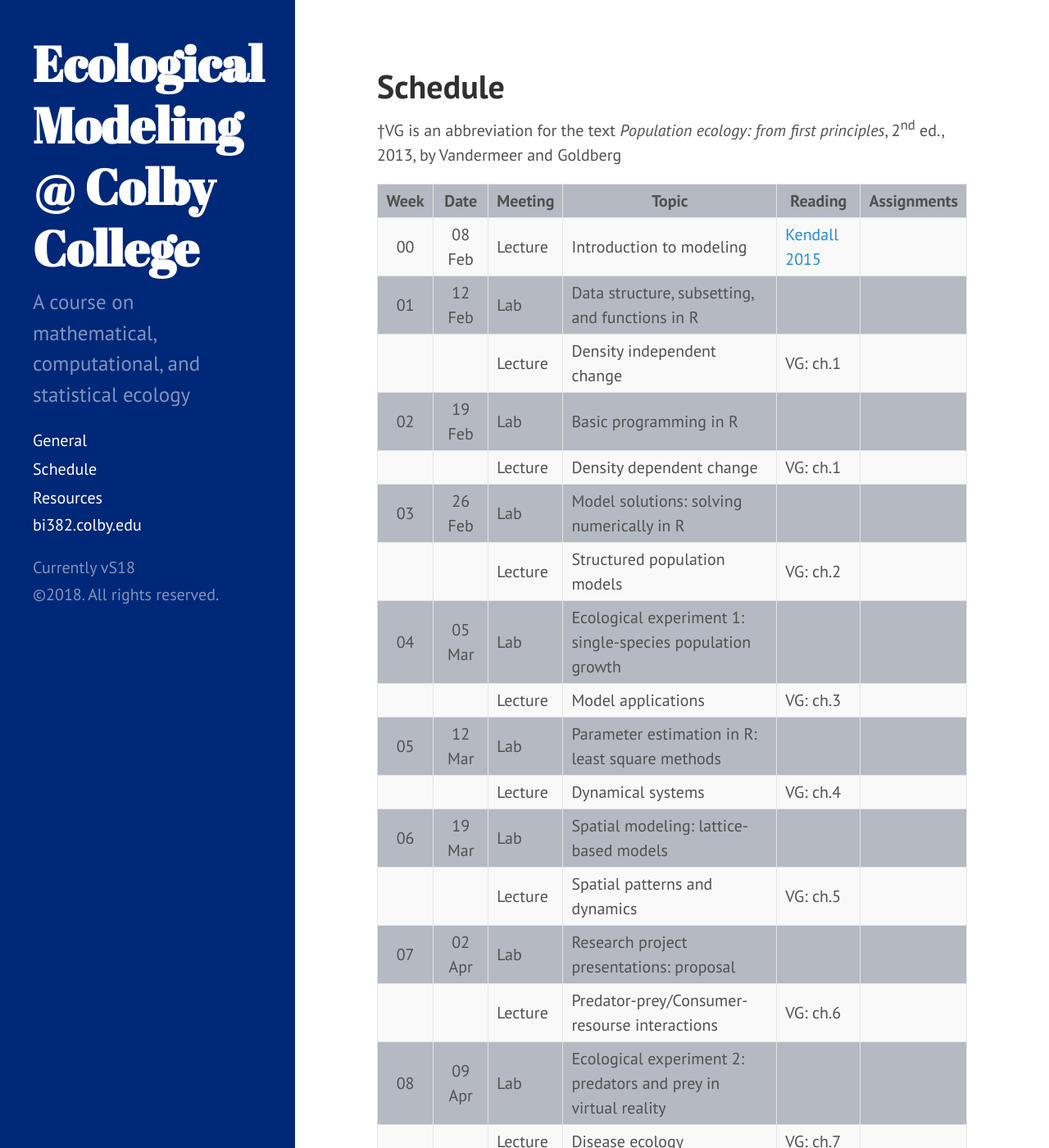
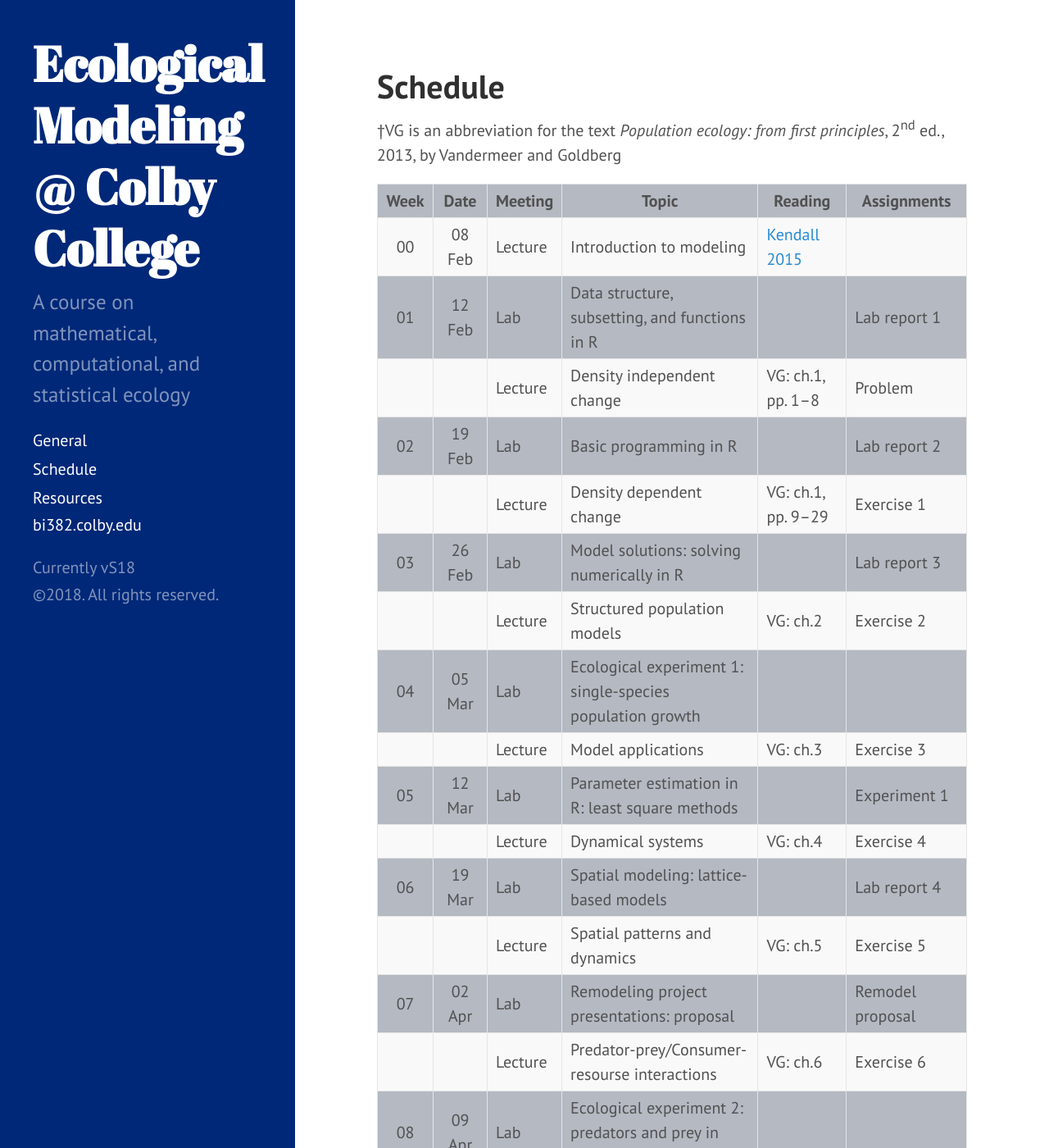
Before and after one commit to ColbyEcology/BI382_2018_Spring, a Jekyll site: the page built from Schedule.md, in a window 1280 px wide and 1400 px high. Shown: the whole window at 82% size. Built offline with Jekyll 4.4.1, drawn with Linux system fonts in a browser that asks for light colours; some of the changed text lies outside the part shown.

Commit message:
added assignments to schedule

```diff
--- a/Schedule.md
+++ b/Schedule.md
@@ -27,31 +27,31 @@ title: "Schedule"
 
 &#8224;VG is an abbreviation for the text *Population ecology: from first principles*, 2<sup>nd</sup> ed., 2013, by Vandermeer and Goldberg
 
-Week |  Date  | Meeting |     Topic                                                      | Reading      | Assignments
-:---:|:------:|---------|----------------------------------------------------------------|--------------|
+Week |  Date  | Meeting |     Topic                                                      | Reading           | Assignments
+:---:|:------:|---------|----------------------------------------------------------------|-------------------|
 00   | 08 Feb | Lecture | Introduction to modeling                                       | [Kendall 2015](http://onlinelibrary.wiley.com/doi/10.1890/14-2080.1/abstract){:target="_blank"} |
-01   | 12 Feb |   Lab   | Data structure, subsetting, and functions in R                 |              |
-     |        | Lecture | Density independent change                                     | VG: ch.1     |
-02   | 19 Feb |   Lab   | Basic programming in R                                         |              |
-     |        | Lecture | Density dependent change                                       | VG: ch.1     |
-03   | 26 Feb |   Lab   | Model solutions: solving numerically in R                      |              |
-     |        | Lecture | Structured population models                                   | VG: ch.2     |
-04   | 05 Mar |   Lab   | Ecological experiment 1: single-species population growth      |              |
-     |        | Lecture | Model applications                                             | VG: ch.3     |
-05   | 12 Mar |   Lab   | Parameter estimation in R: least square methods                |              |
-     |        | Lecture | Dynamical systems                                              | VG: ch.4     |
-06   | 19 Mar |   Lab   | Spatial modeling: lattice-based models                         |              |
-     |        | Lecture | Spatial patterns and dynamics                                  | VG: ch.5     |
-07   | 02 Apr |   Lab   | Research project presentations: proposal                       |              |
-     |        | Lecture | Predator-prey/Consumer-resourse interactions                   | VG: ch.6     |
-08   | 09 Apr |   Lab   | Ecological experiment 2: predators and prey in virtual reality |              |
-     |        | Lecture | Disease ecology		           	                             | VG: ch.7     |
-09   | 16 Apr |   Lab   | Parameter estimation in R: maximum likelihood                  |              |
-     |        | Lecture | Competition  				                                     | VG: ch.8     |
-10   | 23 Apr |   Lab   | Research project presentations: methods                        |              |
-     |        | Lecture | Facilitation and mutualism                                     | VG: ch.9     |
-11   | 30 Apr |   Lab   | Research project: analysis                                     |              |
-     |        | Lecture | Webs and networks                        		                 |              |
-12   | 07 May |   Lab   | Research project: analysis                                     |              |
-     |        | Lecture | Research project presentations: proposal                       |              |
-Exam | 16 May |         | Research project: final paper due before 6:00 PM               |              |
+01   | 12 Feb |   Lab   | Data structure, subsetting, and functions in R                 |                   | Lab report 1
+     |        | Lecture | Density independent change                                     | VG: ch.1, pp. 1–8 | Problem
+02   | 19 Feb |   Lab   | Basic programming in R                                         |                   | Lab report 2
+     |        | Lecture | Density dependent change                                       | VG: ch.1, pp. 9–29| Exercise 1
+03   | 26 Feb |   Lab   | Model solutions: solving numerically in R                      |                   | Lab report 3
+     |        | Lecture | Structured population models                                   | VG: ch.2          | Exercise 2
+04   | 05 Mar |   Lab   | Ecological experiment 1: single-species population growth      |                   |
+     |        | Lecture | Model applications                                             | VG: ch.3          | Exercise 3
+05   | 12 Mar |   Lab   | Parameter estimation in R: least square methods                |                   | Experiment 1
+     |        | Lecture | Dynamical systems                                              | VG: ch.4          | Exercise 4
+06   | 19 Mar |   Lab   | Spatial modeling: lattice-based models                         |                   | Lab report 4
+     |        | Lecture | Spatial patterns and dynamics                                  | VG: ch.5          | Exercise 5
+07   | 02 Apr |   Lab   | Remodeling project presentations: proposal                     |                   | Remodel proposal
+     |        | Lecture | Predator-prey/Consumer-resourse interactions                   | VG: ch.6          | Exercise 6
+08   | 09 Apr |   Lab   | Ecological experiment 2: predators and prey in virtual reality |                   |
+     |        | Lecture | Disease ecology		           	                             | VG: ch.7          | Exercise 7
+09   | 16 Apr |   Lab   | Parameter estimation in R: maximum likelihood                  |                   | Experiment 2
+     |        | Lecture | Competition  				                                     | VG: ch.8          | Exercise 8
+10   | 23 Apr |   Lab   | Research project presentations: methods                        |                   | Remodel methods
+     |        | Lecture | Facilitation and mutualism                                     | VG: ch.9          | Exercise 9
+11   | 30 Apr |   Lab   | Research project: analysis                                     |                   |
+     |        | Lecture | Webs and networks                        		                 |                   | Exercise 10
+12   | 07 May |   Lab   | Research project: analysis                                     |                   |
+     |        | Lecture | Research project presentations: proposal                       |                   | Remodel presentation
+Exam | 16 May |         | Research project: final paper due before 6:00 PM               |                   | Remodel final paper
```
Also changed, not shown: index.md (+4 -4 lines).
